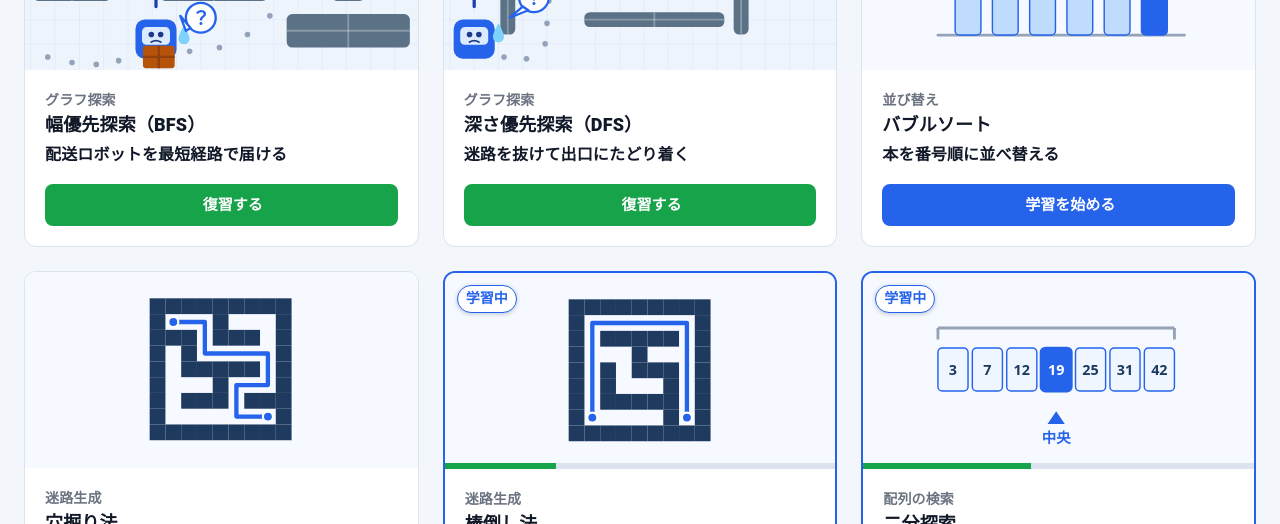
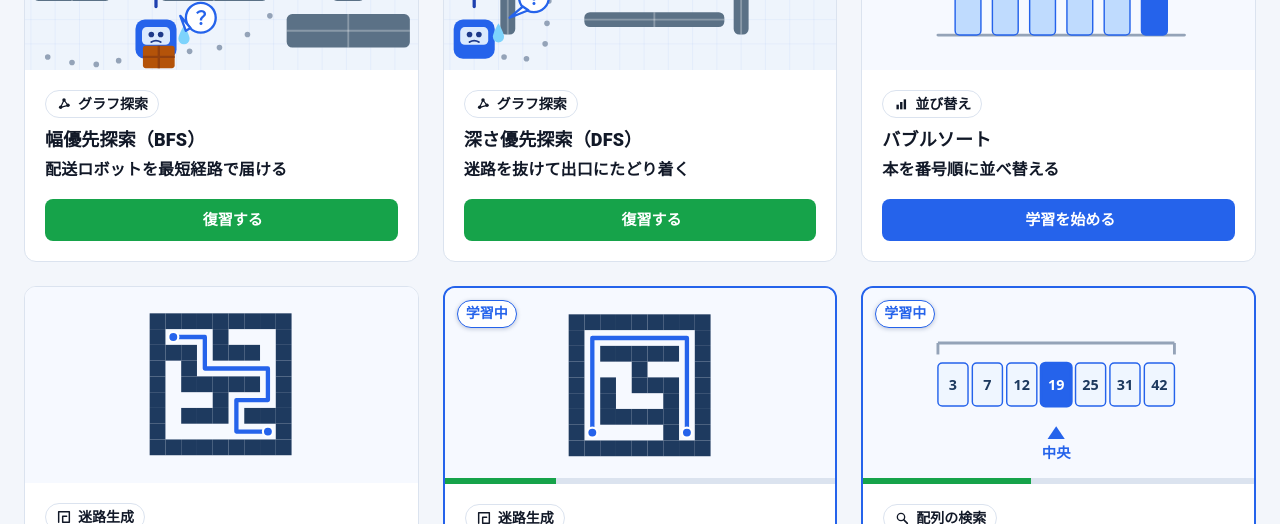
Before and after one commit to BeppuKanato/engineer-quest-ui-brushup, a Next.js app: page /courses in a window 1280 px wide. Shown: the part 428-952 px from the top of the page. Built offline with nearby package versions, Linux system fonts and the light colour scheme; some icons are missing.

Commit message:
feat: 軸の区別をアイコン＋グループ名のチップに（色は使わない）

```diff
--- a/src/design/CoursesDesignDraft.tsx
+++ b/src/design/CoursesDesignDraft.tsx
@@ -13,8 +13,9 @@
 // - カード全体が単元画面へのリンク
 // 並び（2026-11-23 Kanato の案を採用）：グループごとに行を変えるのはやめ、全単元を
 // 3列で流す。行分けだと単元数によって空きマスだらけになり、増えた時にも直らないため。
-// 課題軸の区別は、カードに付けたグループ名のラベルで付ける。同じ軸の単元は隣り合う
-// 順序に並べ、組が行の途中で割れないようにする。
+// 課題軸の区別は、カードに付けた「アイコン＋グループ名」のチップで付ける（色は
+// 状態の意味で予約済みのため使わない）。同じ軸の単元は隣り合う順序に並べ、
+// 組が行の途中で割れないようにする。
 // BFS と DFS のサムネは、目標ミッションの場面を描いた試作（MissionThumbnail）。
 
 import { Box, Button, Chip, Paper, Stack, Typography } from "@mui/material";
@@ -49,6 +50,78 @@ const GROUP_LABEL: Record<string, string> = {
   "course-algorithm-bubble-sort-v2": "並び替え",
   "course-algorithm-binary-search-v1": "配列の検索",
 };
+
+/** 軸のアイコン（24×24、線と点の最小限の絵）。色は使わず、形で軸を区別する。 */
+const GroupGlyph: React.FC<{ label: string }> = ({ label }) => {
+  const common = { width: 16, height: 16, viewBox: "0 0 24 24", "aria-hidden": true } as const;
+  switch (label) {
+    case "グラフ探索":
+      return (
+        <svg {...common}>
+          <path d="M7 17 L12 6 M12 6 L18 14 M7 17 L18 14" stroke="currentColor" strokeWidth="1.8" />
+          <circle cx="7" cy="17" r="2.6" fill="currentColor" />
+          <circle cx="12" cy="6" r="2.6" fill="currentColor" />
+          <circle cx="18" cy="14" r="2.6" fill="currentColor" />
+        </svg>
+      );
+    case "迷路生成":
+      return (
+        <svg {...common}>
+          <path
+            d="M4 20 V4 H20 V20 H10 V11 H16"
+            fill="none"
+            stroke="currentColor"
+            strokeWidth="2.2"
+            strokeLinecap="round"
+            strokeLinejoin="round"
+          />
+        </svg>
+      );
+    case "並び替え":
+      return (
+        <svg {...common}>
+          <rect x="5.2" y="13" width="3.6" height="7" fill="currentColor" />
+          <rect x="10.6" y="9" width="3.6" height="11" fill="currentColor" />
+          <rect x="16" y="5" width="3.6" height="15" fill="currentColor" />
+        </svg>
+      );
+    case "配列の検索":
+      return (
+        <svg {...common}>
+          <circle cx="10.5" cy="10.5" r="5.5" fill="none" stroke="currentColor" strokeWidth="2" />
+          <path d="M14.8 14.8 L20 20" stroke="currentColor" strokeWidth="2.4" strokeLinecap="round" />
+        </svg>
+      );
+    default:
+      return null;
+  }
+};
+
+/** グループチップ：アイコン＋グループ名。同じチップの並びで「同じ軸」が一目で分かる。 */
+const GroupChip: React.FC<{ label: string }> = ({ label }) => (
+  <Box
+    component="span"
+    sx={{
+      display: "inline-flex",
+      alignItems: "center",
+      gap: 0.75,
+      alignSelf: "flex-start",
+      px: 1.25,
+      py: 0.625,
+      mb: 1,
+      border: `1px solid ${BORDER}`,
+      borderRadius: 999,
+      bgcolor: "#fff",
+      color: TEXT,
+      fontSize: 14,
+      fontWeight: 700,
+      lineHeight: 1,
+    }}
+  >
+    <GroupGlyph label={label} />
+    {label}
+  </Box>
+);
 
 // 流す順序：同じ軸の単元を隣り合わせ、組が行の途中で割れないようにする。
 const FLOW_ORDER = [
@@ -197,11 +270,7 @@ const UnitCard: React.FC<{ unit: HomeUnit }> = ({ unit }) => {
         )}
       </Box>
       <Box sx={{ p: 2.5, display: "flex", flexDirection: "column", flex: 1 }}>
-        {GROUP_LABEL[unit.id] && (
-          <Typography fontSize={14} fontWeight={700} color="#6b7280">
-            {GROUP_LABEL[unit.id]}
-          </Typography>
-        )}
+        {GROUP_LABEL[unit.id] && <GroupChip label={GROUP_LABEL[unit.id]} />}
         <Typography fontSize={18} fontWeight={900} color={TEXT}>
           {unit.title}
         </Typography>
```
Also changed, not shown: 1 other file (tests, documents, lock files or other folders).
